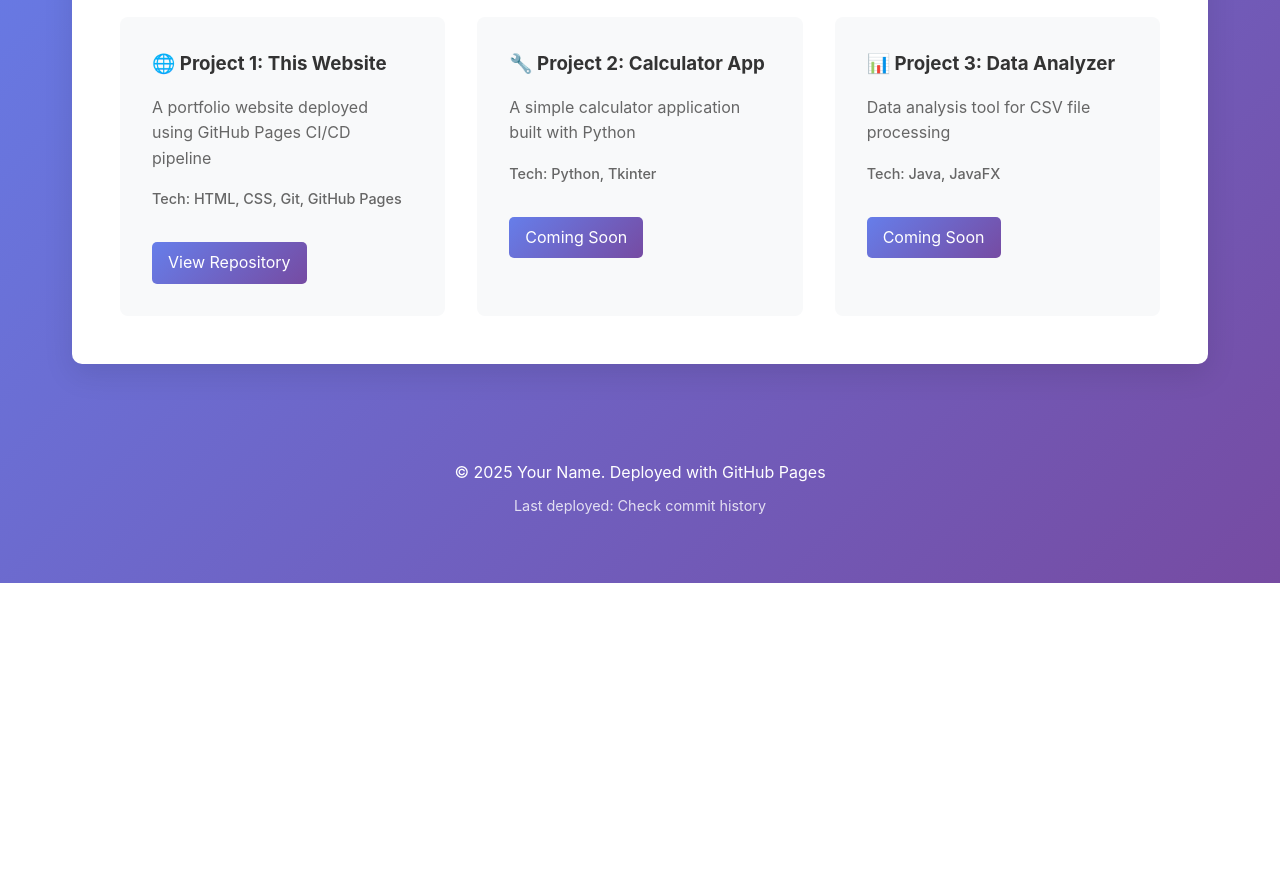
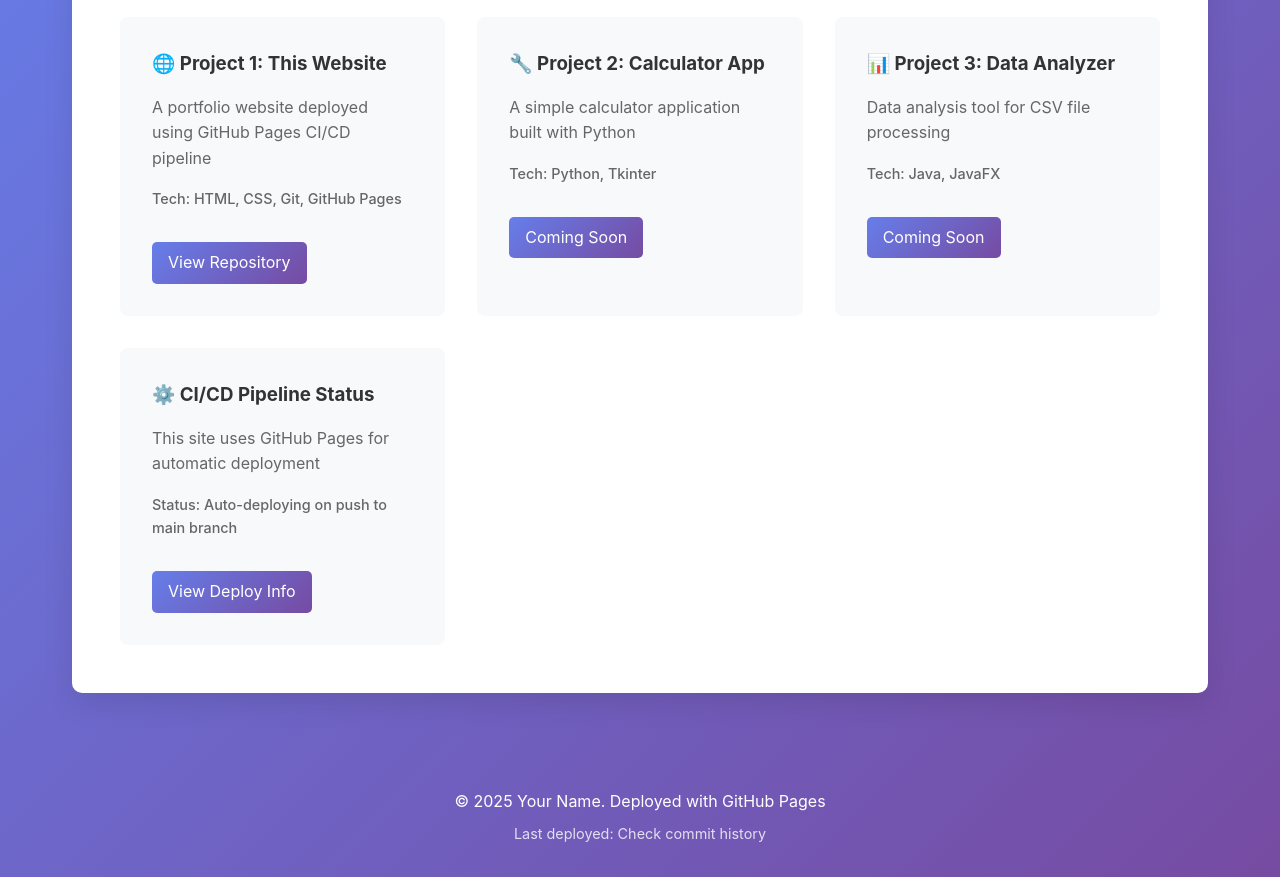
Before and after one commit to koushik0406/malegam.github.io, a plain HTML site: page projects.html in a window 1280 px wide. Shown: the part 217-1094 px from the top of the page. Before the commit the page ends 800 px from the top, so only its background shows below. Drawn offline with Linux system fonts and the light colour scheme.

Commit message:
Iteration 2: Add deployment information

```diff
--- a/projects.html
+++ b/projects.html
@@ -40,6 +40,12 @@
                     <p class="tech-stack">Tech: Java, JavaFX</p>
                     <a href="#" class="project-link">Coming Soon</a>
                 </div>
+                <div class="project-card">
+    <h3>⚙️ CI/CD Pipeline Status</h3>
+    <p>This site uses GitHub Pages for automatic deployment</p>
+    <p class="tech-stack">Status: Auto-deploying on push to main branch</p>
+    <a href="deploy-info.json" class="project-link">View Deploy Info</a>
+</div>
             </div>
         </section>
     </main>
```
Also changed, not shown: deploy-info.json (added, +8 -0 lines).
